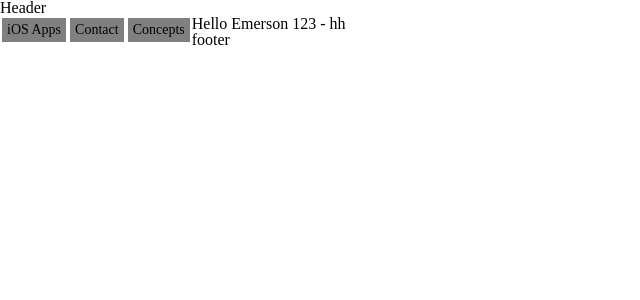
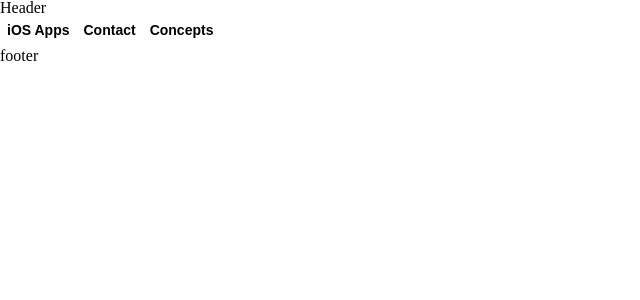
Before and after one commit to emersonscheffer/emersondev, a React (Create React App) app: page / in a window 1280 px wide. Shown: the top 300 px of the page, without its empty margins (0-640 px from the left). Built offline with nearby package versions, Linux system fonts and the light colour scheme.

Commit message:
gh pages ready

```diff
--- a/src/components/NavLink.jsx
+++ b/src/components/NavLink.jsx
@@ -13,10 +13,10 @@ const NavLink = ({ linkname, goto }) => {
     <div
       className="nav-link"
       style={{
+        fontWeight:"bold",
         fontSize: "14px",
         cursor: "pointer",
         padding: "5px",
-        backgroundColor: "gray",
         float: "left",
         margin: "2px"
       }}
--- a/src/css/LinkGeneral.css
+++ b/src/css/LinkGeneral.css
@@ -1,10 +1,10 @@
 /* CSS */
-
-/* .nav-link {
-
-} */
+.nav-link {
+  font-family: Arial, Helvetica, sans-serif;
+}
 
 .nav-link:hover {
-    color: blueviolet;
-    text-decoration: underline;
+  color: rgb(17, 166, 224);
+  text-decoration: underline;
+  font-weight: bold;
 }
--- a/src/views/EmersonDev.jsx
+++ b/src/views/EmersonDev.jsx
@@ -14,8 +14,9 @@ const EmersonDev = () => {
   return (
     <div>
       <Header headerLinks={headerLinks} />
-      <h1>Hello Emerson 123 - hh</h1>
 
+      <br />
+      <br />
       <Footer />
     </div>
   );
```
Also changed, not shown: 1 other file (tests, documents, lock files or other folders).
